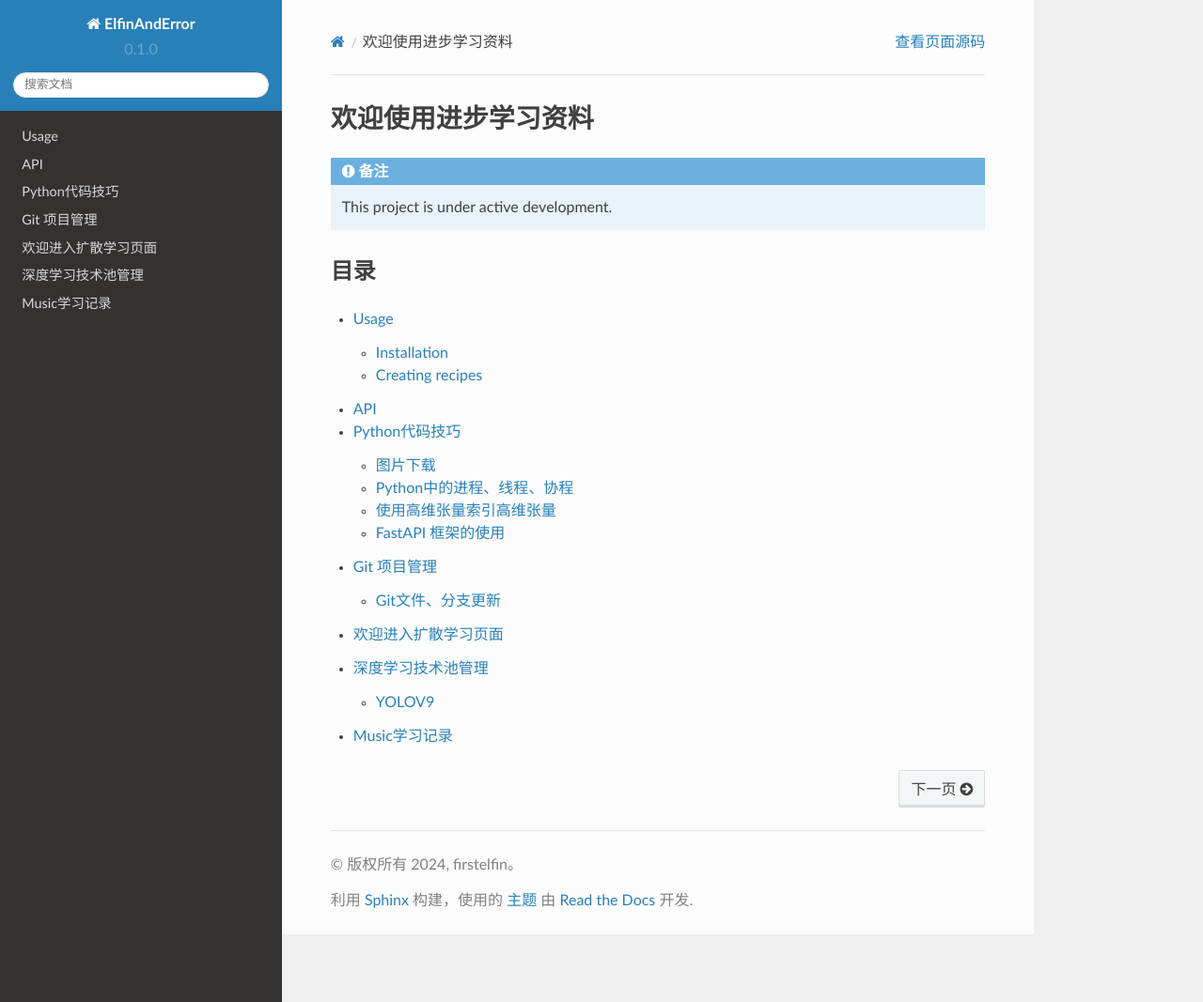
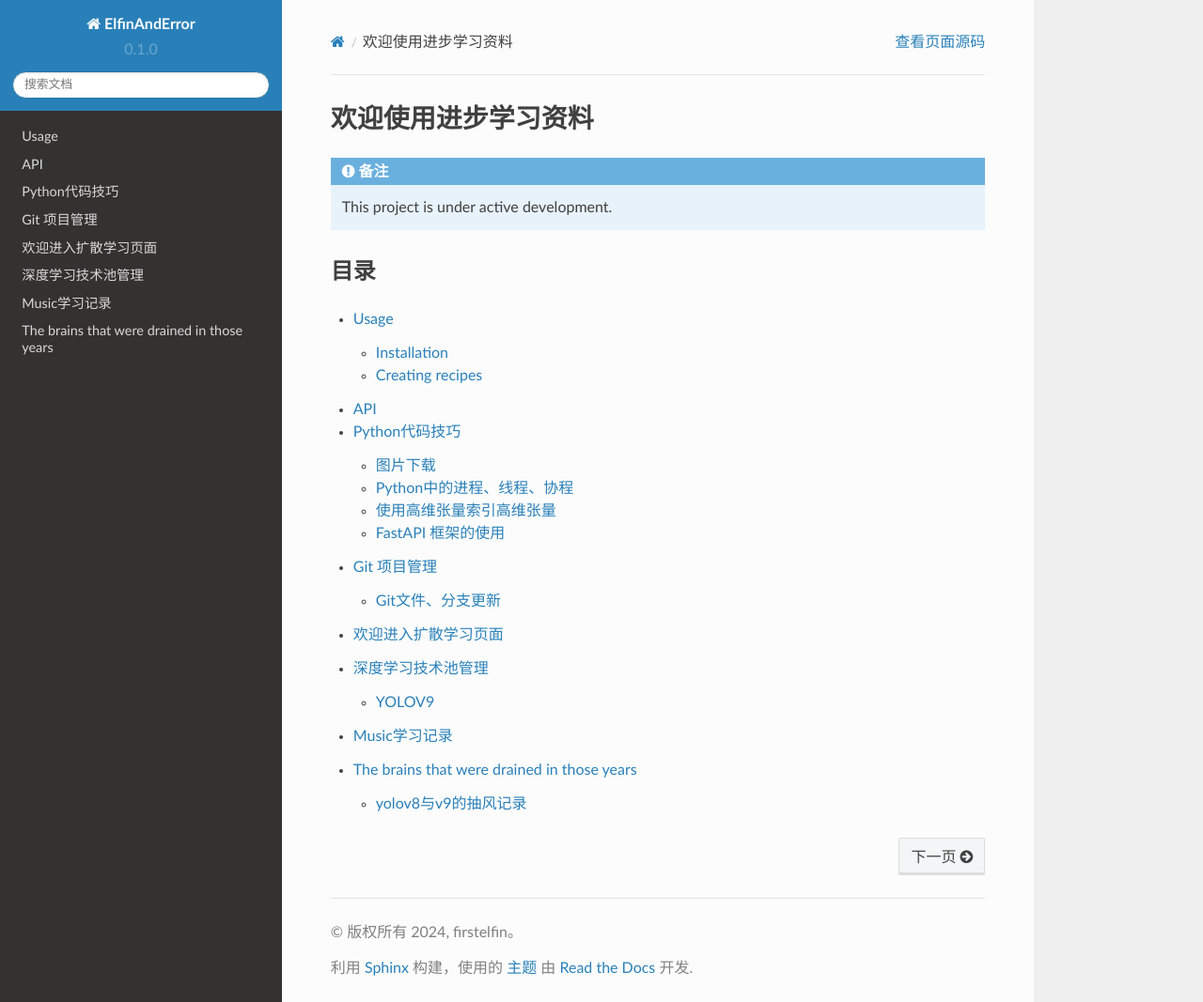
Before and after one commit to firstelfin/Book-ElfinAndError, a Sphinx documentation site: the page built from docs/source/index.rst, in a window 1280 px wide and 1067 px high. Shown: the whole window at 94% size. Built offline with Sphinx 7.4.7 and the Read the Docs theme 2.0.0, drawn with Linux system fonts in a browser that asks for light colours; some of the changed lines change nothing that is shown.

Commit message:
bwd init

````diff
--- /dev/null
+++ b/docs/source/BWD/bwd.rst
@@ -0,0 +1,9 @@
+The brains that were drained in those years
+========================================================
+
+本章记录python编程过程中遇到的**Git**使用知识点。
+
+.. toctree::
+    :maxdepth: 2
+
+    yolov8-v9
--- /dev/null
+++ b/docs/source/BWD/yolov8-v9.md
@@ -0,0 +1,36 @@
+# yolov8与v9的抽风记录
+
+[TOC]
+
+--------------------------------------------------------
+
+## 1. Silence、find_unused_parameters
+
+无参数的恒等映射模块，不同于nn的恒等映射。
+
+```python
+class Silence(nn.Module):
+    """Silence."""
+
+    def __init__(self):
+        """Initializes the Silence module."""
+        super(Silence, self).__init__()
+
+    def forward(self, x):
+        """Forward pass through Silence layer."""
+        return x
+```
+
+在这里训练中曾出现某些参数未参与损失计算，在DDP初始化设置 `self.model = nn.parallel.DistributedDataParallel(self.model, device_ids=[RANK], find_unused_parameters=True)`，设置后，训练又提示说没有参数没有使用，设置为true会影响效率。调试过程中，我也设置了Silence模块梯度为False。
+
+```shell
+Warning: find_unused_parameters=True was specified in DDP constructor, but did not find any unused parameters in the forward pass. This flag results in an extra traversal of the autograd graph every iteration,  which can adversely affect performance.
+```
+
+最后发现是我自己实现的PGI在验证的时候没有使用辅助分支，导致以上报错和警告！那么问题来了，每个epoch后的验证，调用损失计算是干什么？
+
+-----------------------------------------------------
+
+## 2. super().__init__()
+
+类的继承这块涉及重构属性与方法的问题。方法在子类重构，那么子类肯定使用的是子类重构的方法。在`__init__`方法里书写的属性代码段实际上也是对应的重构行为。在对V8改造过程中，多次继承，部分`super().__init__()`没有传参，导致实例化的时候，子类没有按照传的参数进行实例化，如父类有`self.no=80`, 子类继承了，但是这个80是cfg里的一个参数，如果子类调用`super().__init__()`没有传参，那么最终的实例对象还是使用的默认值。
--- a/docs/source/index.rst
+++ b/docs/source/index.rst
@@ -19,3 +19,4 @@
    diffusion/diffusion_study
    deepLearning/learning
    music/music
+   BWD/bwd
````
